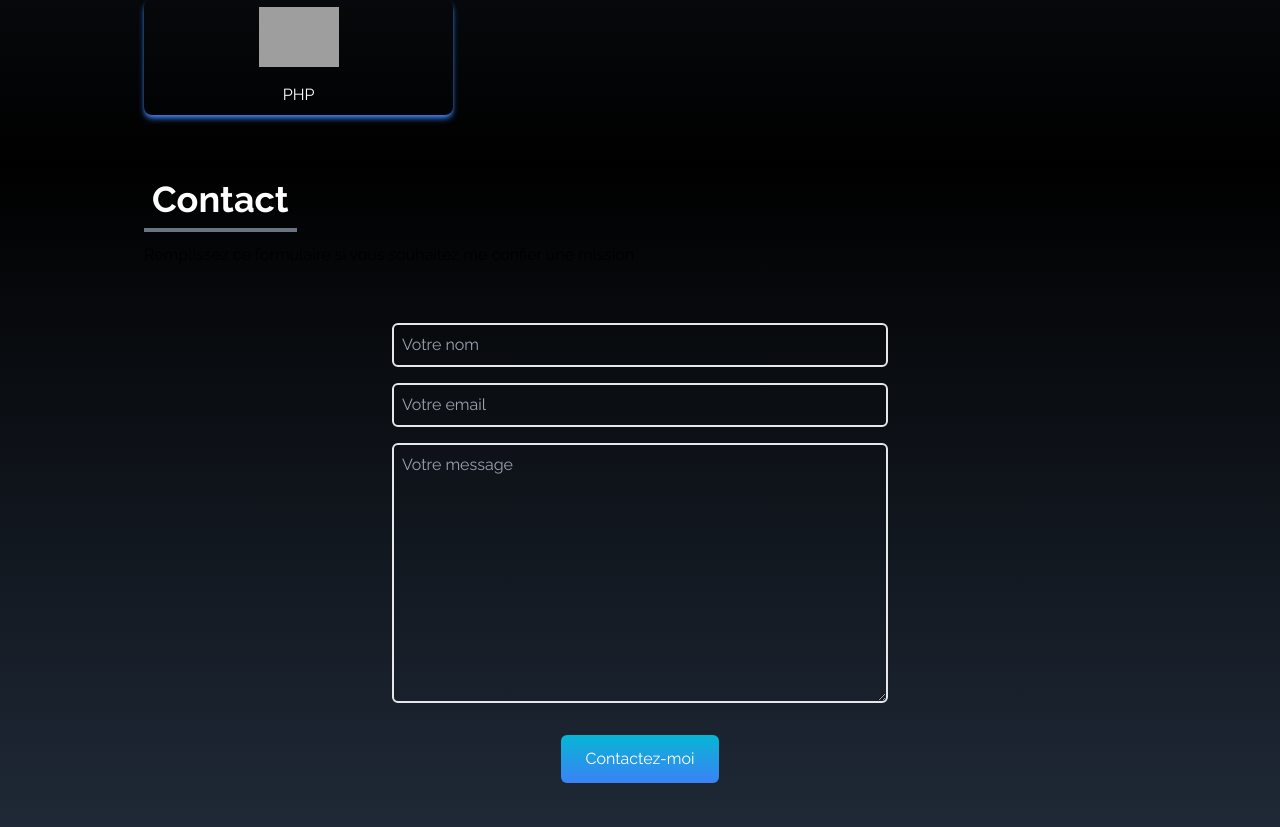
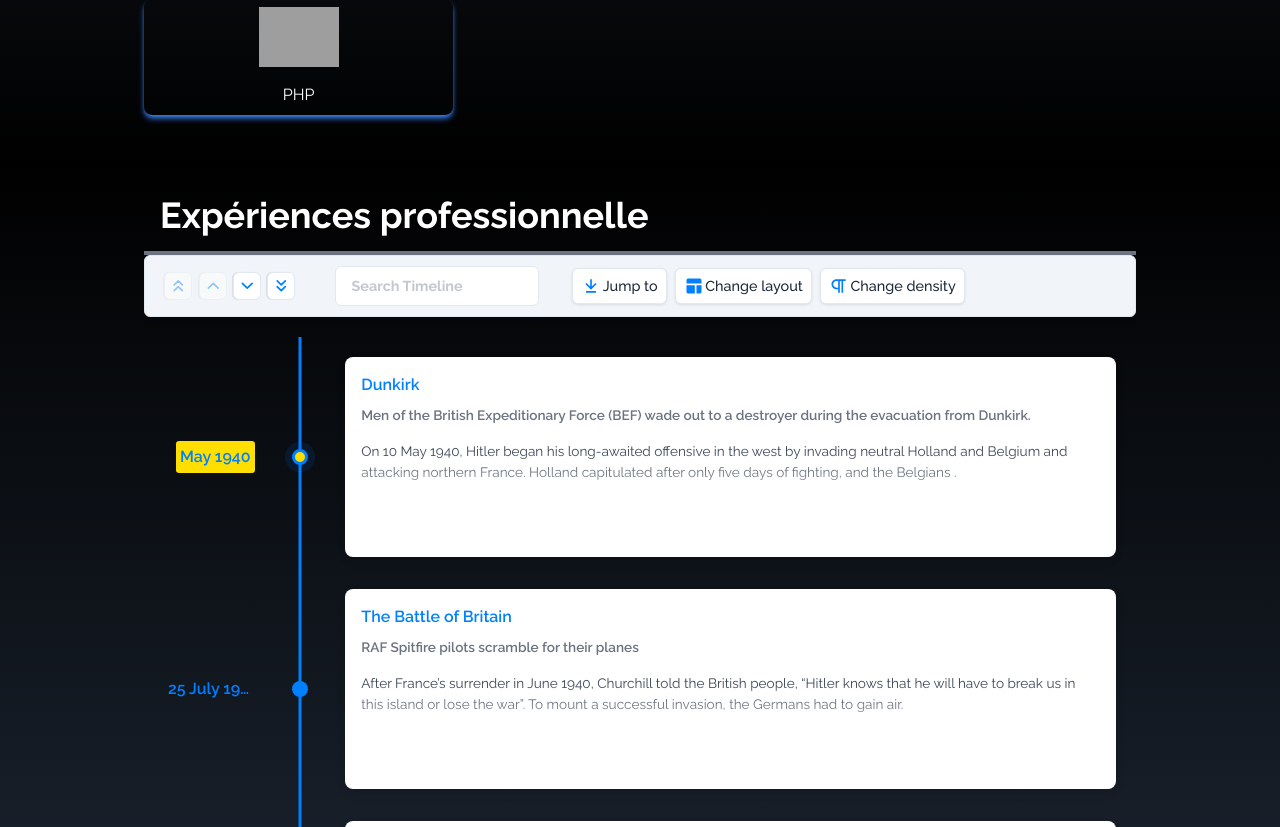
Before and after one commit to Manidoux41/portfolio-manidev2, a React (Vite) app: page / in a window 1280 px wide. Shown: the part 2933-3760 px from the top of the page. Built offline with nearby package versions, Linux system fonts and the light colour scheme; grey boxes are pictures that could not be loaded.

Commit message:
modif test

```diff
--- a/src/App.jsx
+++ b/src/App.jsx
@@ -16,7 +16,7 @@ function App() {
       <About />
       <Portfolio />
       <Experiences />
-      {/* <ExpPro /> */}
+      <ExpPro />
       <Contact />
 
       <SocialLinks />
```
